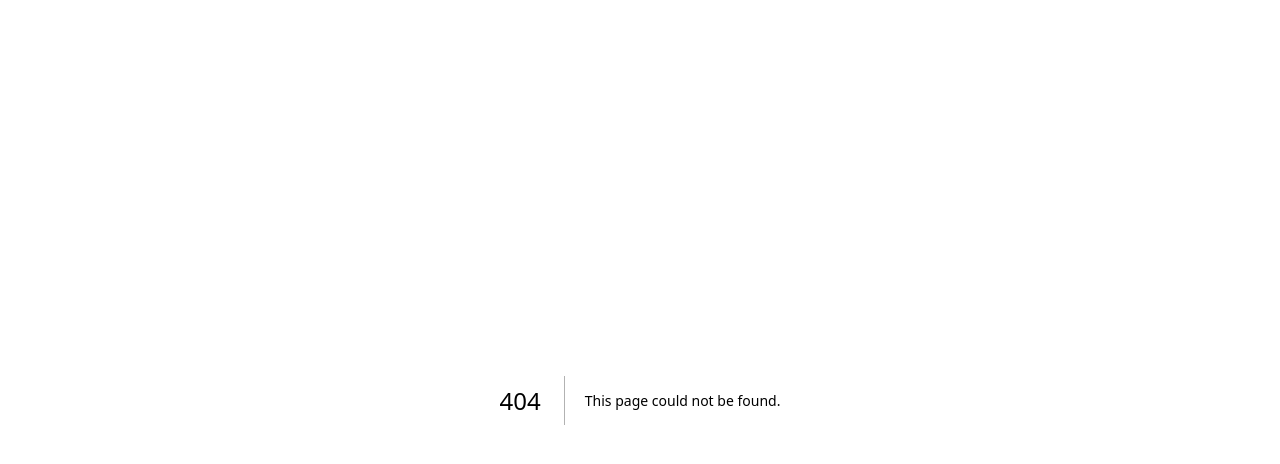
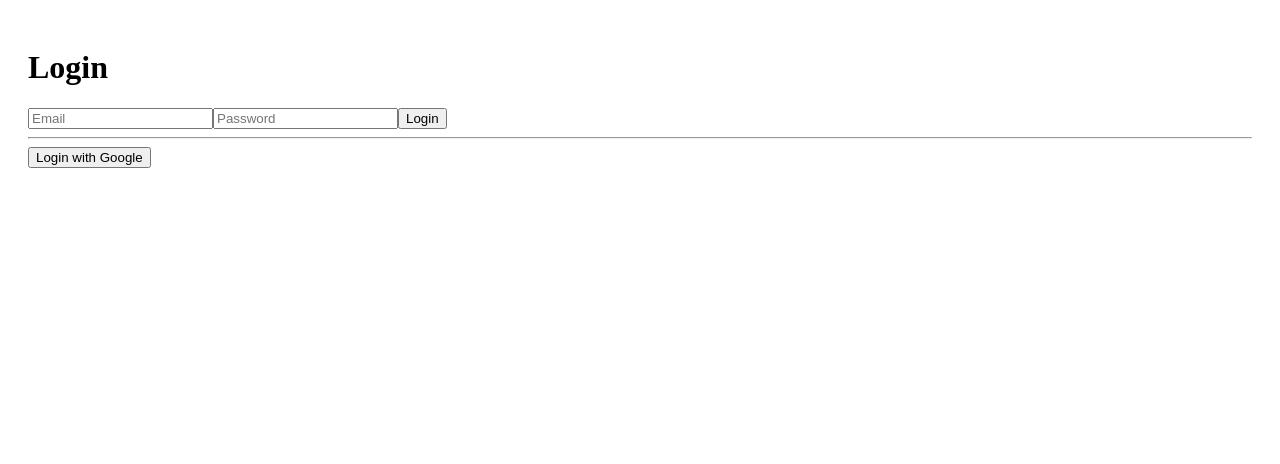
Before and after one commit to mukul-work/trello-clone, a Next.js app: page /login in a window 1280 px wide. Before the commit this address had no page. Shown: the top 464 px of the page. Built offline with nearby package versions, Linux system fonts and the light colour scheme.

Commit message:
feat: build login page with credentials and Google auth

```diff
--- /dev/null
+++ b/src/app/(auth)/login/page.tsx
@@ -0,0 +1,60 @@
+"use client";
+
+import { signIn } from "next-auth/react";
+import { useState } from "react";
+
+export default function LoginPage() {
+  const [email, setEmail] = useState("");
+  const [password, setPassword] = useState("");
+  const [error, setError] = useState("");
+
+  async function handleCredentialsLogin(e: React.FormEvent) {
+    e.preventDefault();
+
+    const res = await signIn("credentials", {
+      email,
+      password,
+      redirect: false,
+    });
+
+    if (res?.error) {
+      setError("Invalid email or password");
+    } else {
+      window.location.href = "/";
+    }
+  }
+
+  return (
+    <div style={{ padding: 20 }}>
+      <h1>Login</h1>
+
+      {/* Credentials Login */}
+      <form onSubmit={handleCredentialsLogin}>
+        <input
+          type="email"
+          placeholder="Email"
+          value={email}
+          onChange={(e) => setEmail(e.target.value)}
+        />
+
+        <input
+          type="password"
+          placeholder="Password"
+          value={password}
+          onChange={(e) => setPassword(e.target.value)}
+        />
+
+        <button type="submit">Login</button>
+      </form>
+
+      {error && <p>{error}</p>}
+
+      <hr />
+
+      {/* Google Login */}
+      <button onClick={() => signIn("google")}>
+        Login with Google
+      </button>
+    </div>
+  );
+}
```
